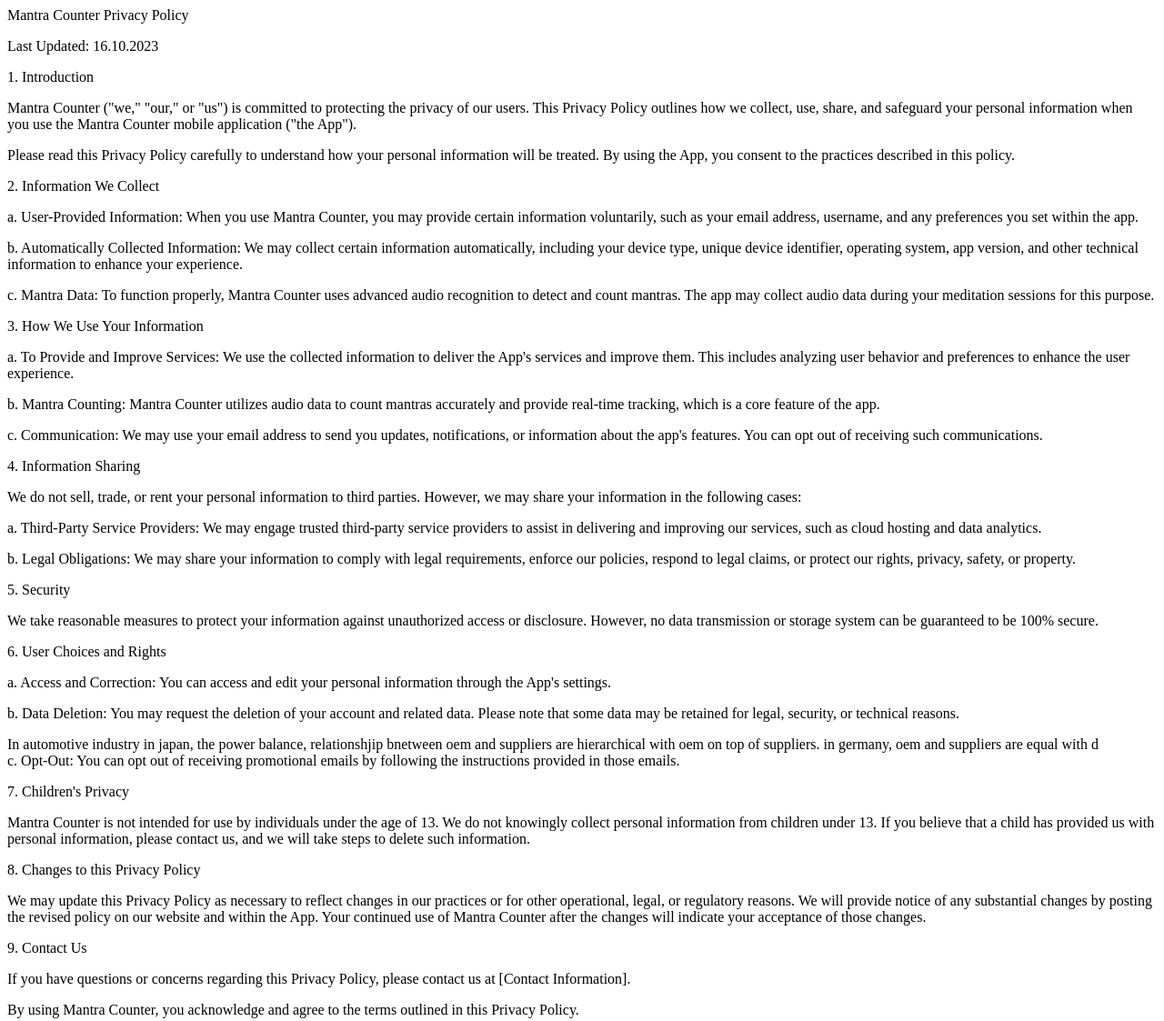
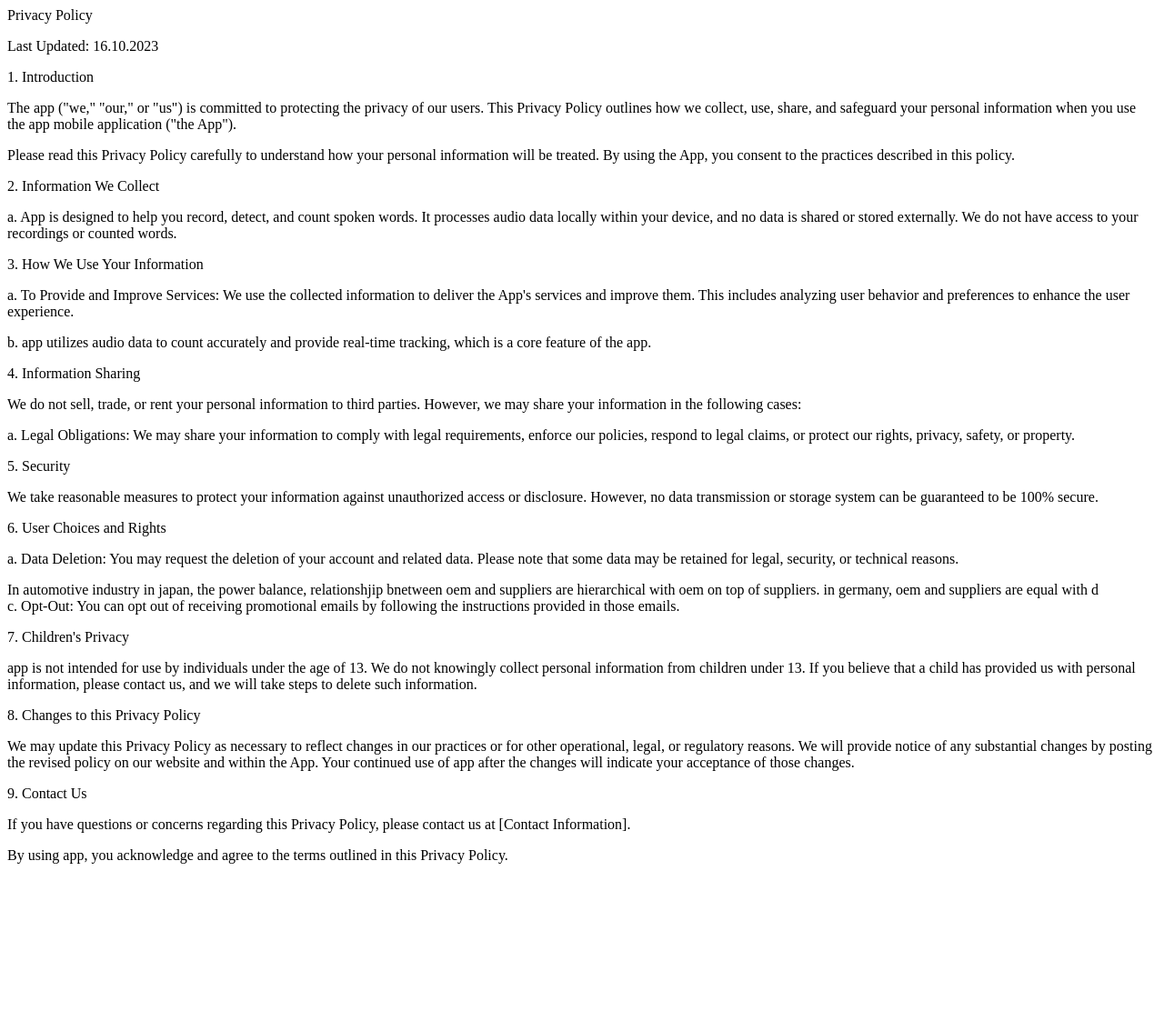
Before and after one commit to kohei306/-kohei306.github.io, a plain HTML site: page docs/index.html in a window 1280 px wide. Shown: the whole page at 91% size. After the commit the page ends 966 px from the top, so only its background shows below. Drawn offline with Linux system fonts and the light colour scheme.

Commit message:
Update index.html

```diff
--- a/docs/index.html
+++ b/docs/index.html
@@ -1,36 +1,29 @@
-<p>Mantra Counter Privacy Policy</p>
+<p>Privacy Policy</p>
 
 <p>Last Updated: 16.10.2023</p>
 
 <p>1. Introduction</p>
 
-<p>Mantra Counter (&quot;we,&quot; &quot;our,&quot; or &quot;us&quot;) is committed to protecting the privacy of our users. This Privacy Policy outlines how we collect, use, share, and safeguard your personal information when you use the Mantra Counter mobile application (&quot;the App&quot;).</p>
+<p>The app (&quot;we,&quot; &quot;our,&quot; or &quot;us&quot;) is committed to protecting the privacy of our users. This Privacy Policy outlines how we collect, use, share, and safeguard your personal information when you use the app mobile application (&quot;the App&quot;).</p>
 
 <p>Please read this Privacy Policy carefully to understand how your personal information will be treated. By using the App, you consent to the practices described in this policy.</p>
 
 <p>2. Information We Collect</p>
 
-<p>a. User-Provided Information: When you use Mantra Counter, you may provide certain information voluntarily, such as your email address, username, and any preferences you set within the app.</p>
-
-<p>b. Automatically Collected Information: We may collect certain information automatically, including your device type, unique device identifier, operating system, app version, and other technical information to enhance your experience.</p>
-
-<p>c. Mantra Data: To function properly, Mantra Counter uses advanced audio recognition to detect and count mantras. The app may collect audio data during your meditation sessions for this purpose.</p>
+<p>a. App is designed to help you record, detect, and count spoken words. It processes audio data locally within your device, and no data is shared or stored externally. We do not have access to your recordings or counted words.</p>
 
 <p>3. How We Use Your Information</p>
 
 <p>a. To Provide and Improve Services: We use the collected information to deliver the App&#39;s services and improve them. This includes analyzing user behavior and preferences to enhance the user experience.</p>
 
-<p>b. Mantra Counting: Mantra Counter utilizes audio data to count mantras accurately and provide real-time tracking, which is a core feature of the app.</p>
+<p>b. app utilizes audio data to count accurately and provide real-time tracking, which is a core feature of the app.</p>
 
-<p>c. Communication: We may use your email address to send you updates, notifications, or information about the app&#39;s features. You can opt out of receiving such communications.</p>
 
 <p>4. Information Sharing</p>
 
 <p>We do not sell, trade, or rent your personal information to third parties. However, we may share your information in the following cases:</p>
 
-<p>a. Third-Party Service Providers: We may engage trusted third-party service providers to assist in delivering and improving our services, such as cloud hosting and data analytics.</p>
-
-<p>b. Legal Obligations: We may share your information to comply with legal requirements, enforce our policies, respond to legal claims, or protect our rights, privacy, safety, or property.</p>
+<p>a. Legal Obligations: We may share your information to comply with legal requirements, enforce our policies, respond to legal claims, or protect our rights, privacy, safety, or property.</p>
 
 <p>5. Security</p>
 
@@ -38,23 +31,21 @@
 
 <p>6. User Choices and Rights</p>
 
-<p>a. Access and Correction: You can access and edit your personal information through the App&#39;s settings.</p>
-
-<p>b. Data Deletion: You may request the deletion of your account and related data. Please note that some data may be retained for legal, security, or technical reasons.</p>
+<p>a. Data Deletion: You may request the deletion of your account and related data. Please note that some data may be retained for legal, security, or technical reasons.</p>
 
 <p>In automotive industry in japan, the power balance, relationshjip bnetween oem and suppliers are hierarchical with oem on top of suppliers. in germany, oem and suppliers are equal with d<br />
 c. Opt-Out: You can opt out of receiving promotional emails by following the instructions provided in those emails.</p>
 
 <p>7. Children&#39;s Privacy</p>
 
-<p>Mantra Counter is not intended for use by individuals under the age of 13. We do not knowingly collect personal information from children under 13. If you believe that a child has provided us with personal information, please contact us, and we will take steps to delete such information.</p>
+<p>app is not intended for use by individuals under the age of 13. We do not knowingly collect personal information from children under 13. If you believe that a child has provided us with personal information, please contact us, and we will take steps to delete such information.</p>
 
 <p>8. Changes to this Privacy Policy</p>
 
-<p>We may update this Privacy Policy as necessary to reflect changes in our practices or for other operational, legal, or regulatory reasons. We will provide notice of any substantial changes by posting the revised policy on our website and within the App. Your continued use of Mantra Counter after the changes will indicate your acceptance of those changes.</p>
+<p>We may update this Privacy Policy as necessary to reflect changes in our practices or for other operational, legal, or regulatory reasons. We will provide notice of any substantial changes by posting the revised policy on our website and within the App. Your continued use of app after the changes will indicate your acceptance of those changes.</p>
 
 <p>9. Contact Us</p>
 
 <p>If you have questions or concerns regarding this Privacy Policy, please contact us at [Contact Information].</p>
 
-<p>By using Mantra Counter, you acknowledge and agree to the terms outlined in this Privacy Policy.</p>
+<p>By using app, you acknowledge and agree to the terms outlined in this Privacy Policy.</p>
```
